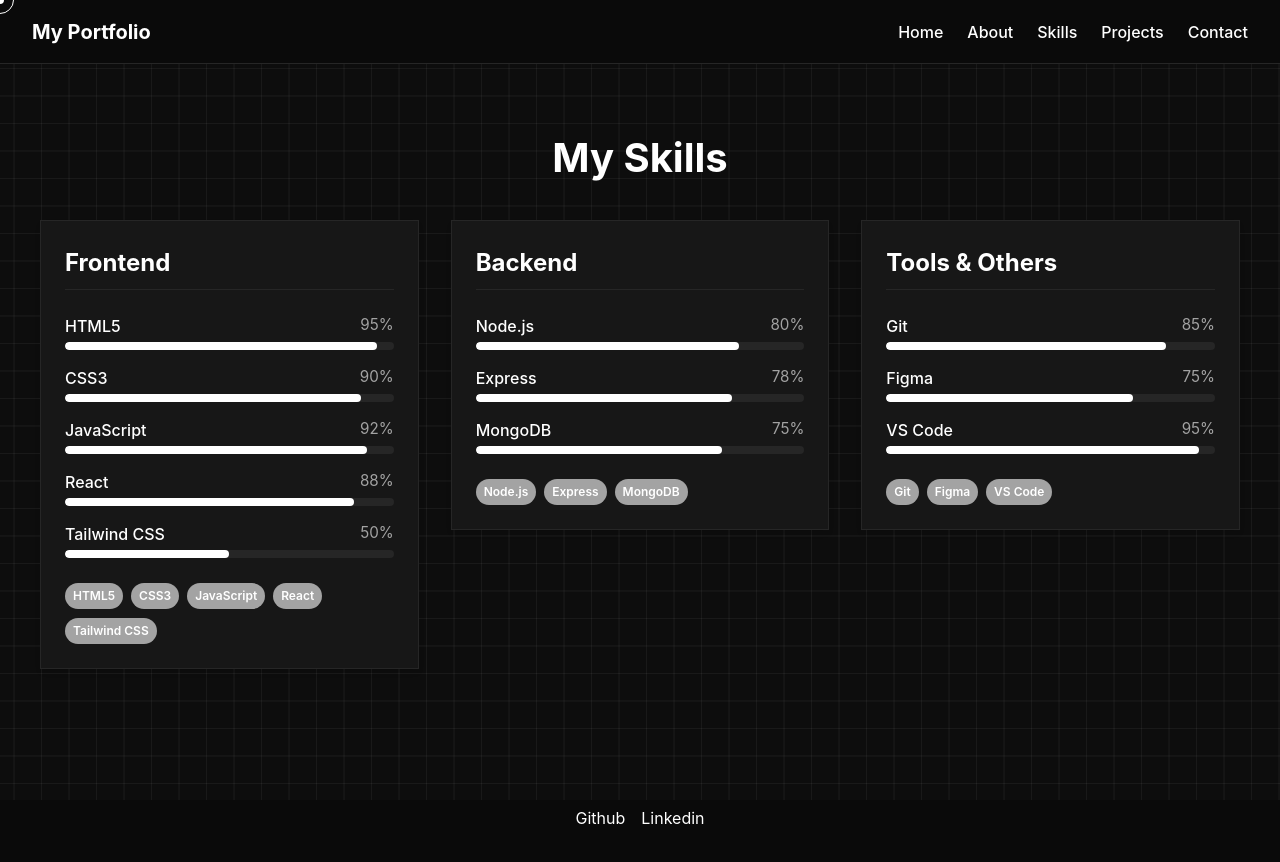
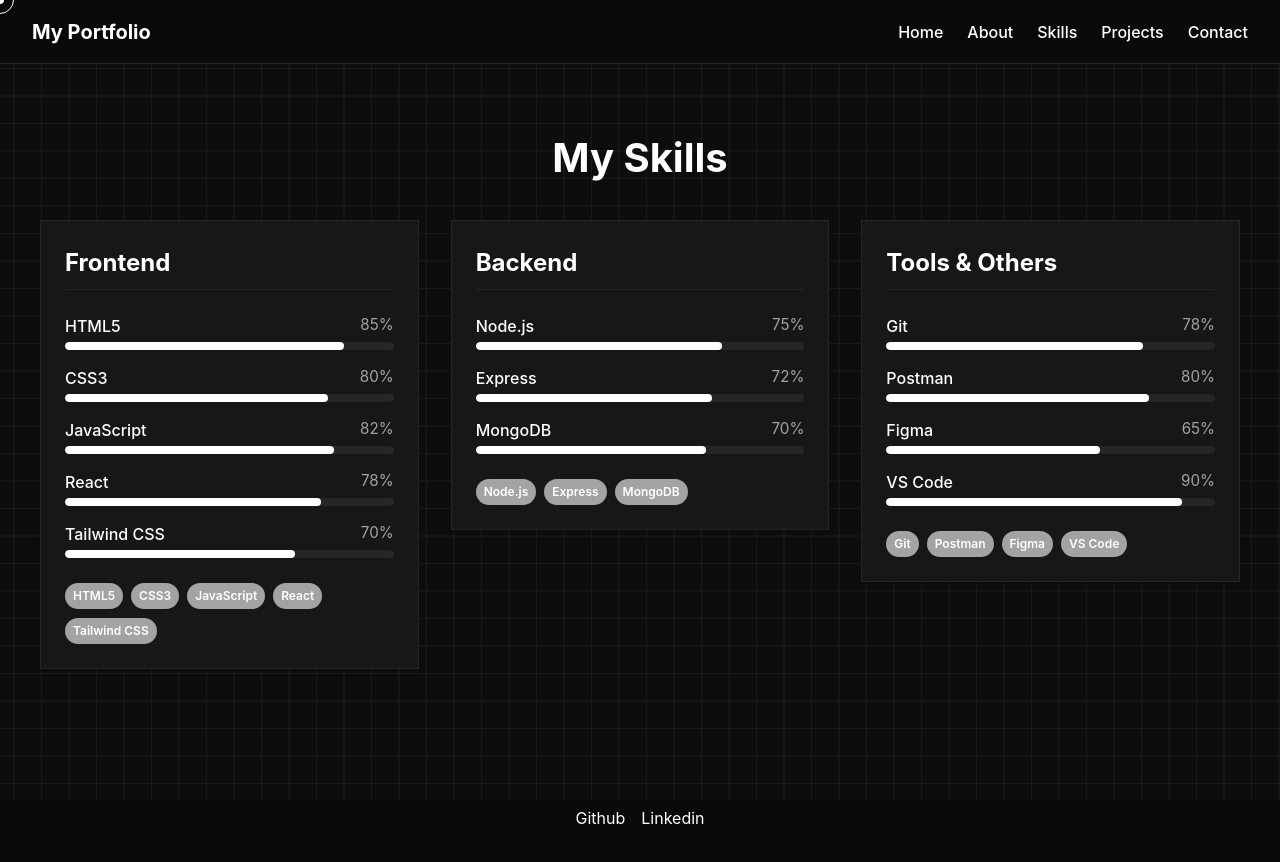
Before and after one commit to bijeesh27/portfolio, a React (Vite) app: page /skills in a window 1280 px wide. Built offline with nearby package versions, Linux system fonts and the light colour scheme.

Commit message:
update skill

```diff
--- a/src/data/skills.js
+++ b/src/data/skills.js
@@ -2,27 +2,28 @@ export const skills = [
   {
     category: "Frontend",
     items: [
-      { name: "HTML5", level: 95 },
-      { name: "CSS3", level: 90 },
-      { name: "JavaScript", level: 92 },
-      { name: "React", level: 88 },
-      { name: "Tailwind CSS", level: 50 },
+      { name: "HTML5", level: 85 },
+      { name: "CSS3", level: 80 },
+      { name: "JavaScript", level: 82 },
+      { name: "React", level: 78 },
+      { name: "Tailwind CSS", level: 70 },
     ],
   },
   {
     category: "Backend",
     items: [
-      { name: "Node.js", level: 80 },
-      { name: "Express", level: 78 },
-      { name: "MongoDB", level: 75 },
+      { name: "Node.js", level: 75 },
+      { name: "Express", level: 72 },
+      { name: "MongoDB", level: 70 },
     ],
   },
   {
     category: "Tools & Others",
     items: [
-      { name: "Git", level: 85 },
-      { name: "Figma", level: 75 },
-      { name: "VS Code", level: 95 },
+      { name: "Git", level: 78 },
+      { name: "Postman", level: 80 },
+      { name: "Figma", level: 65 },
+      { name: "VS Code", level: 90 },
     ],
   },
 ];
```
